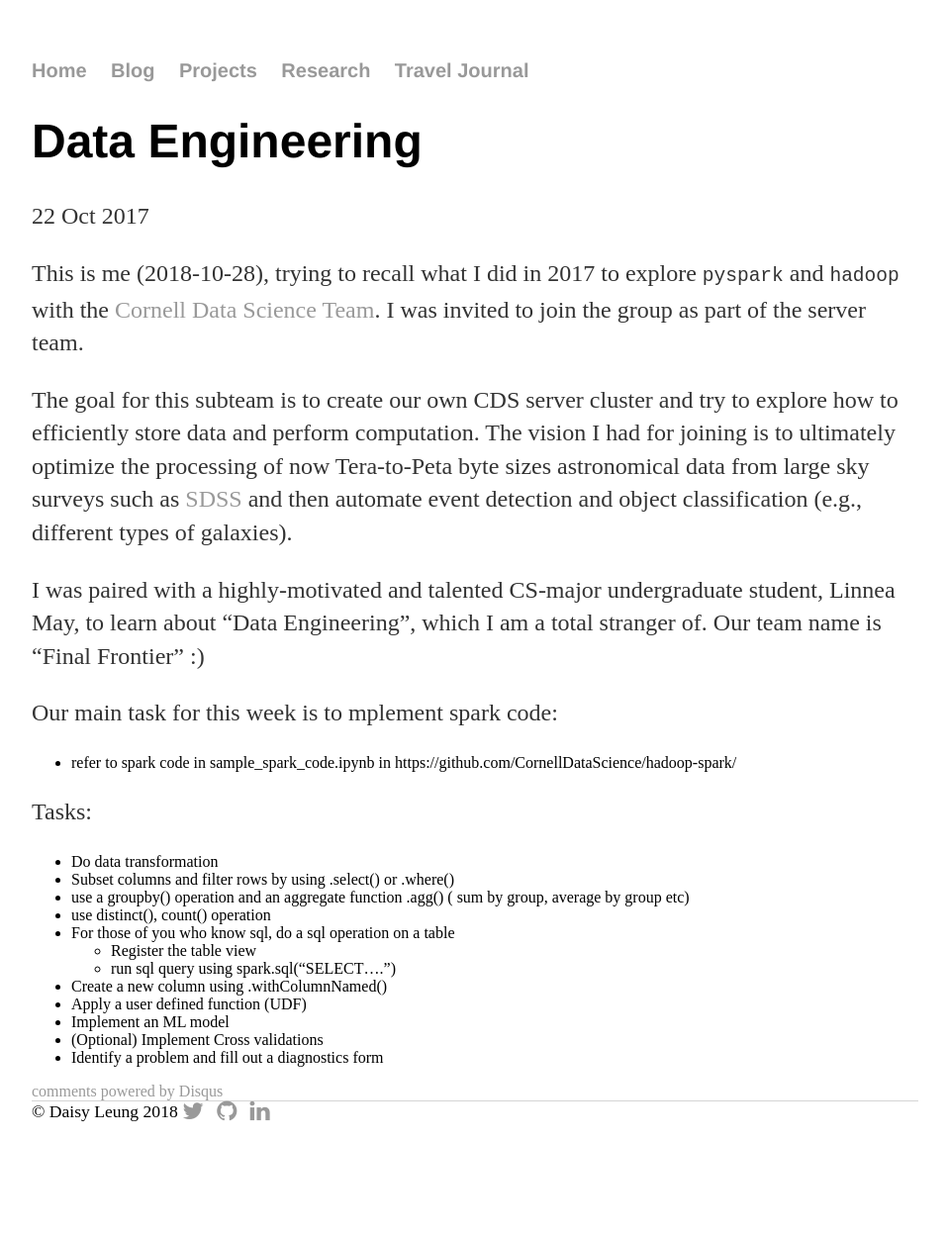
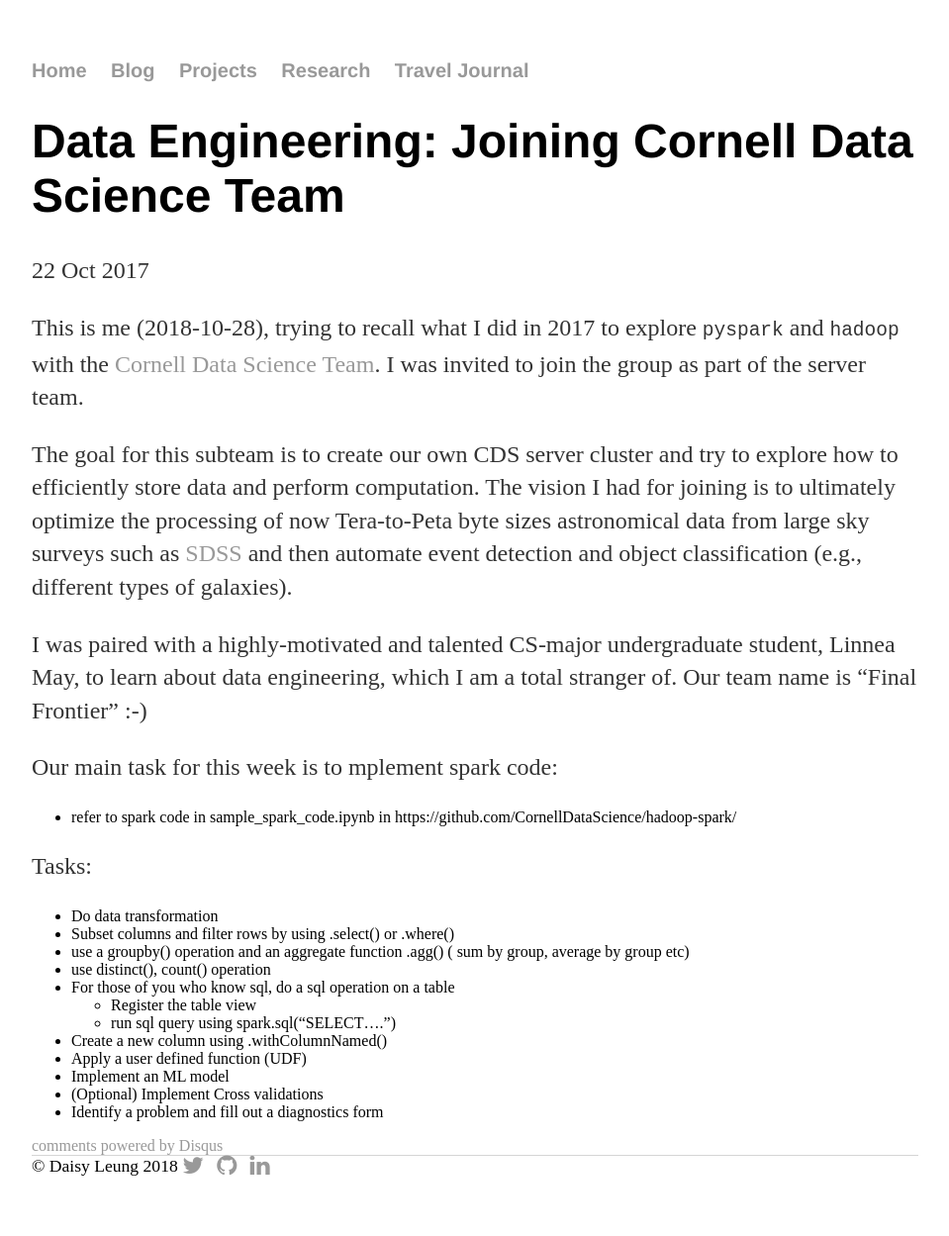
Before and after one commit to astro313/astro313.github.io, a Jekyll site: the page built from projects/_posts/2017-10-22-Data-Engineering.md, in a window 1280 px wide. Shown: the whole page at 99% size, without its empty margins (160-1119 px from the left). Built offline with Jekyll 4.4.1, drawn with Linux system fonts in a browser that asks for light colours; nearby versions of some CDN libraries; comment, search, counter and statistics services are not loaded; before the commit the page ends 1194 px from its top, so only the background shows below that.

Commit message:
up title

```diff
--- a/projects/_posts/2017-10-22-Data-Engineering.md
+++ b/projects/_posts/2017-10-22-Data-Engineering.md
@@ -1,6 +1,6 @@
 ---
 layout: post
-title: "Data Engineering"
+title: "Data Engineering: Joining Cornell Data Science Team"
 date: 2017-10-22
 ---
 
@@ -8,7 +8,7 @@
 
 The goal for this subteam is to create our own CDS server cluster and try to explore how to efficiently store data and perform computation. The vision I had for joining is to ultimately optimize the processing of now Tera-to-Peta byte sizes astronomical data from large sky surveys such as [SDSS](https://www.sdss.org/) and then automate event detection and object classification (e.g., different types of galaxies).
 
-I was paired with a highly-motivated and talented CS-major undergraduate student, Linnea May, to learn about "Data Engineering", which I am a total stranger of. Our team name is "Final Frontier" :)
+I was paired with a highly-motivated and talented CS-major undergraduate student, Linnea May, to learn about data engineering, which I am a total stranger of. Our team name is "Final Frontier" :-)
 
 Our main task for this week is to mplement spark code:
 - refer to spark code in sample_spark_code.ipynb in https://github.com/CornellDataScience/hadoop-spark/
```
Also changed, not shown: projects/_posts/2017-10-29-Data-Engineering-Halloween.md (+1 -1 lines).
